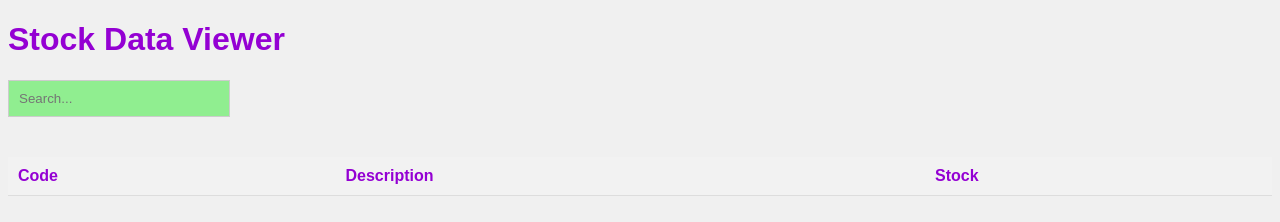
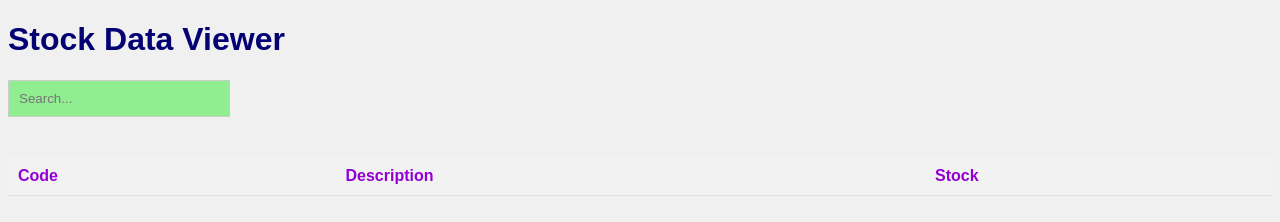
Before and after one commit to Diamonddent-sa/Stock, a plain HTML site: page index.html in a window 1280 px wide. Drawn offline with Linux system fonts and the light colour scheme; no server answers.

Commit message:
Update index.html

```diff
--- a/index.html
+++ b/index.html
@@ -7,7 +7,7 @@
     <style>
         body {
             font-family: Arial, sans-serif;
-            color: darkviolet; /* Sets the font color to dark violet */
+            color: #040273; /* Sets the font color to dark violet */
             background-color: #f0f0f0;
         }
         #searchBox {
```
